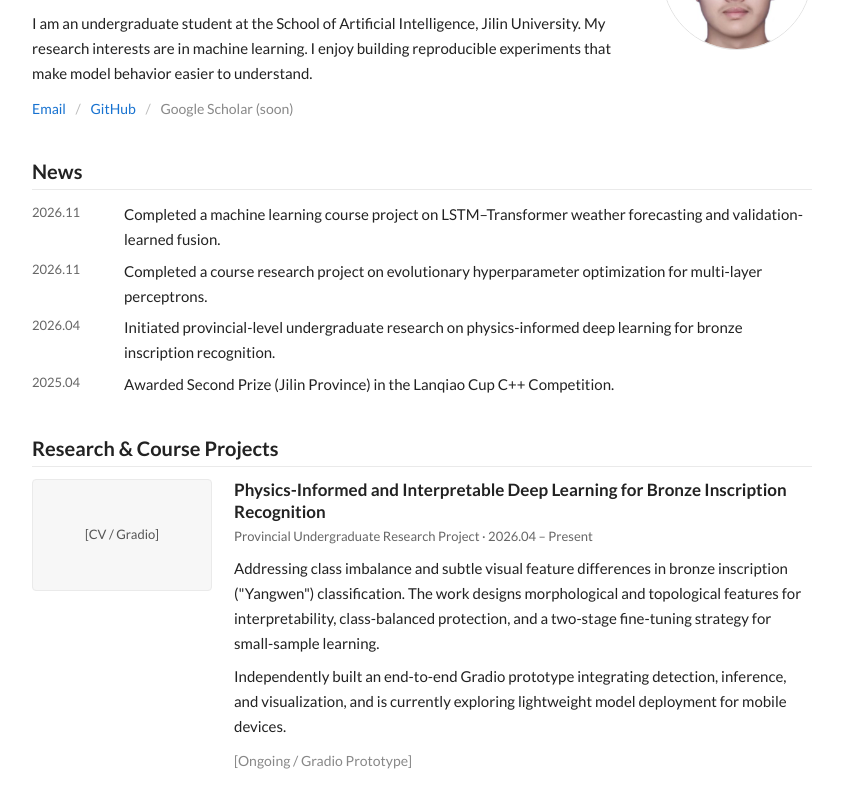
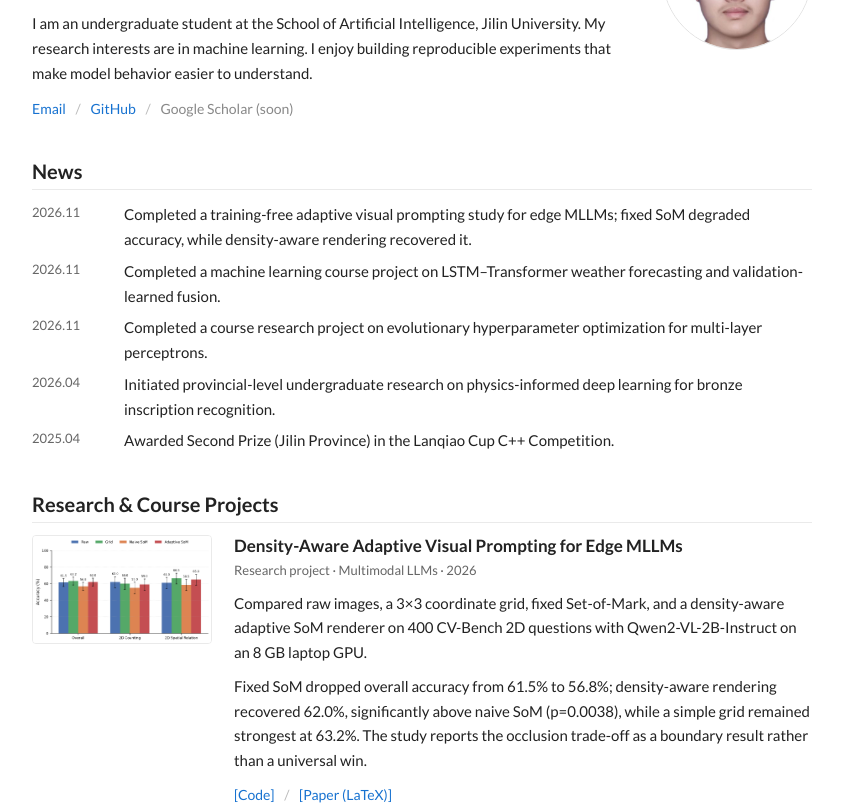
Before and after one commit to LeiPan-JLU/LeiPan-JLU.github.io, a plain HTML site: page index.html in a window 1280 px wide. Shown: the part 146-952 px from the top of the page, without its empty margins (218-1061 px from the left). Drawn offline with Linux system fonts and the light colour scheme.

Commit message:
feat: add adaptive visual prompting project card

```diff
--- a/index.html
+++ b/index.html
@@ -38,6 +38,7 @@
     <section id="news">
       <h2>News</h2>
       <ul class="news">
+        <li><span class="date">2026.11</span> Completed a training-free adaptive visual prompting study for edge MLLMs; fixed SoM degraded accuracy, while density-aware rendering recovered it.</li>
         <li><span class="date">2026.11</span> Completed a machine learning course project on LSTM–Transformer weather forecasting and validation-learned fusion.</li>
         <li><span class="date">2026.11</span> Completed a course research project on evolutionary hyperparameter optimization for multi-layer perceptrons.</li>
         <li><span class="date">2026.04</span> Initiated provincial-level undergraduate research on physics-informed deep learning for bronze inscription recognition.</li>
@@ -47,6 +48,32 @@
 
     <section id="projects">
       <h2>Research &amp; Course Projects</h2>
+
+      <article class="project">
+        <div class="thumb">
+          <img src="images/avp-main.png" alt="Accuracy of raw, grid, naive SoM, and adaptive SoM on CV-Bench 2D">
+        </div>
+        <div class="project-text">
+          <h3>Density-Aware Adaptive Visual Prompting for Edge MLLMs</h3>
+          <p class="meta">Research project · Multimodal LLMs · 2026</p>
+          <p>
+            Compared raw images, a 3×3 coordinate grid, fixed Set-of-Mark, and a
+            density-aware adaptive SoM renderer on 400 CV-Bench 2D questions with
+            Qwen2-VL-2B-Instruct on an 8 GB laptop GPU.
+          </p>
+          <p>
+            Fixed SoM dropped overall accuracy from 61.5% to 56.8%; density-aware
+            rendering recovered 62.0%, significantly above naive SoM (p=0.0038),
+            while a simple grid remained strongest at 63.2%. The study reports the
+            occlusion trade-off as a boundary result rather than a universal win.
+          </p>
+          <p class="links">
+            <a href="https://github.com/LeiPan-JLU/adaptive-visual-prompting-mllm" target="_blank" rel="noopener">[Code]</a>
+            <span class="sep">/</span>
+            <a href="https://github.com/LeiPan-JLU/adaptive-visual-prompting-mllm/blob/main/paper/main.tex" target="_blank" rel="noopener">[Paper (LaTeX)]</a>
+          </p>
+        </div>
+      </article>
 
       <article class="project">
         <div class="thumb placeholder-card"><span>[CV / Gradio]</span></div>
```
Also changed, not shown: images/avp-main.png (added).
